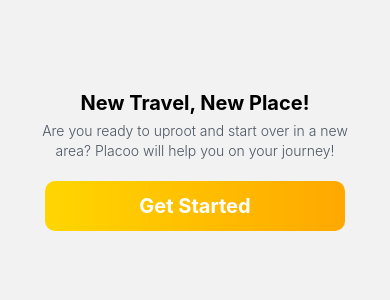
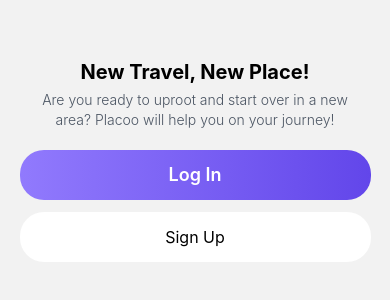
Before and after one commit to Zeroprograming/hotel-app, a React Native app: screen /OnBoarding in a window 390 px wide. Shown: the part 244-544 px from the top of the page. Built offline with nearby package versions, Linux system fonts and the light colour scheme.

Commit message:
[Refactory] Changes for implement new screen

```diff
--- a/screens/LoginScreens/OnBoarding.tsx
+++ b/screens/LoginScreens/OnBoarding.tsx
@@ -1,13 +1,9 @@
 import { LinearGradient } from "expo-linear-gradient";
 import { StatusBar } from "expo-status-bar";
 import { Pressable, Text, View, TouchableOpacity } from "react-native";
-import { useNavigation } from "@react-navigation/native";
-
-import Navigation from "../../navigation/TabNavigator";
 
 // @ts-ignore
 function OnBoardingScreen({ navigation }) {
-
   return (
     <View className=" flex-1 items-center justify-center  ">
       <View className="mb-10">
@@ -18,29 +14,46 @@
           Are you ready to uproot and start over in a new area? Placoo will help
           you on your journey!
         </Text>
-        <TouchableOpacity className="items-center" onPress={() => navigation.navigate("HomeScreen")}>
+        <TouchableOpacity
+          className="items-center"
+          onPress={() => navigation.navigate("LogIn")}
+        >
           <LinearGradient
-            colors={["#FFD600", "#FFA800"]}
+            colors={["#917AFD", "#6246EA"]}
             start={{ x: 0, y: 0 }}
             end={{ x: 1, y: 0 }}
-            style={{
-              height: 50,
-              width: 300,
-              borderRadius: 10,
-              marginTop: 20,
-              justifyContent: "center",
-              alignItems: "center",
-            }}
+            // style={{
+            //   height: 40,
+            //   width: 150,
+            //   borderRadius: 10,
+            //   marginTop: 20,
+            //   justifyContent: "center",
+            //   alignItems: "center",
+            // }}
+            className="items-center justify-center bg-black p-2 rounded-3xl w-[90%] mt-5 h-[50px]"
           >
-            <Text
-              style={{
-                fontSize: 20,
-                fontWeight: "bold",
-                color: "#fff",
-              }}
-            >
-              Get Started
-            </Text>
+            <Text className="text-white text-lg font-semibold">Log In</Text>
+          </LinearGradient>
+        </TouchableOpacity>
+        <TouchableOpacity
+          className="items-center"
+          onPress={() => navigation.navigate("HomeScreen")}
+        >
+          <LinearGradient
+            colors={["#fff", "#fff"]}
+            start={{ x: 0, y: 0 }}
+            end={{ x: 1, y: 0 }}
+            // style={{
+            //   height: 50,
+            //   width: 300,
+            //   borderRadius: 10,
+            //   marginTop: 20,
+            //   justifyContent: "center",
+            //   alignItems: "center",
+            // }}
+            className="items-center justify-center p-2 rounded-3xl w-[90%] mt-3 h-[50px]"
+          >
+            <Text className="text-base font-normal">Sign Up</Text>
           </LinearGradient>
         </TouchableOpacity>
       </View>
```
